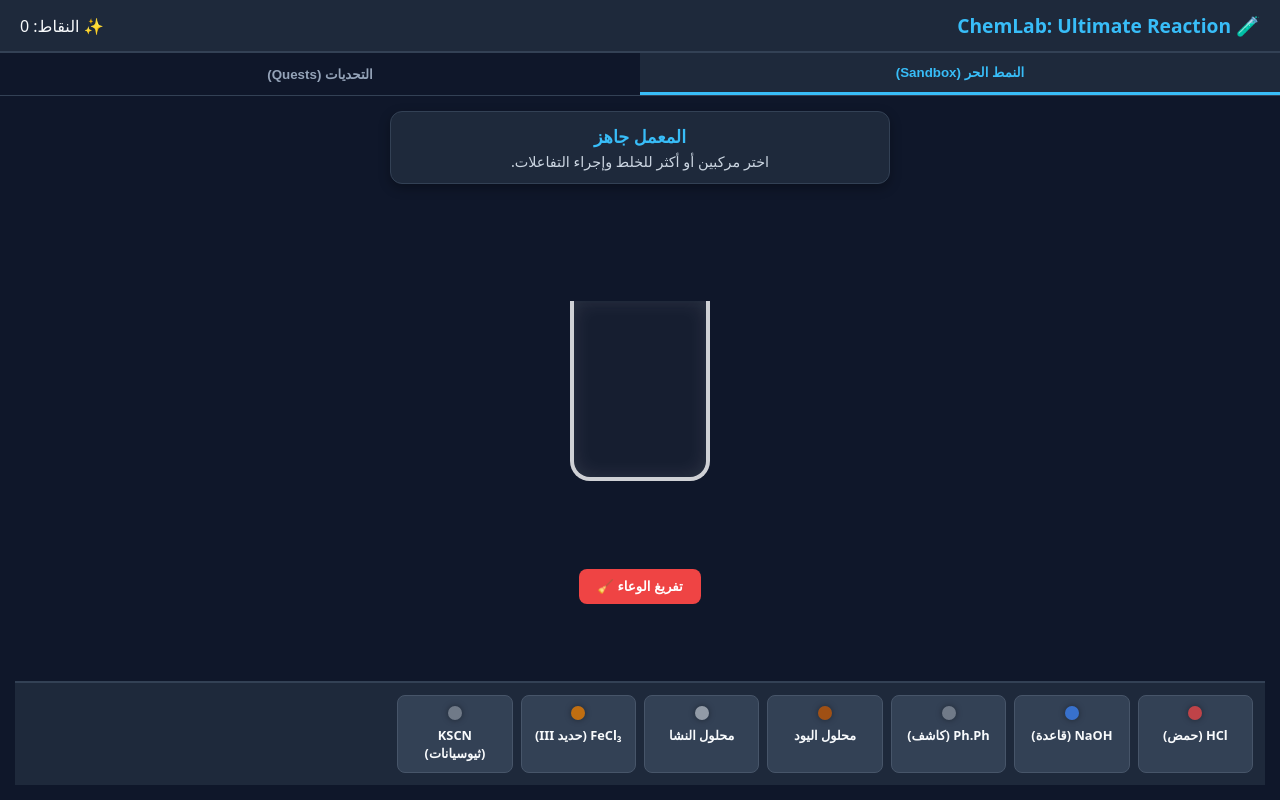
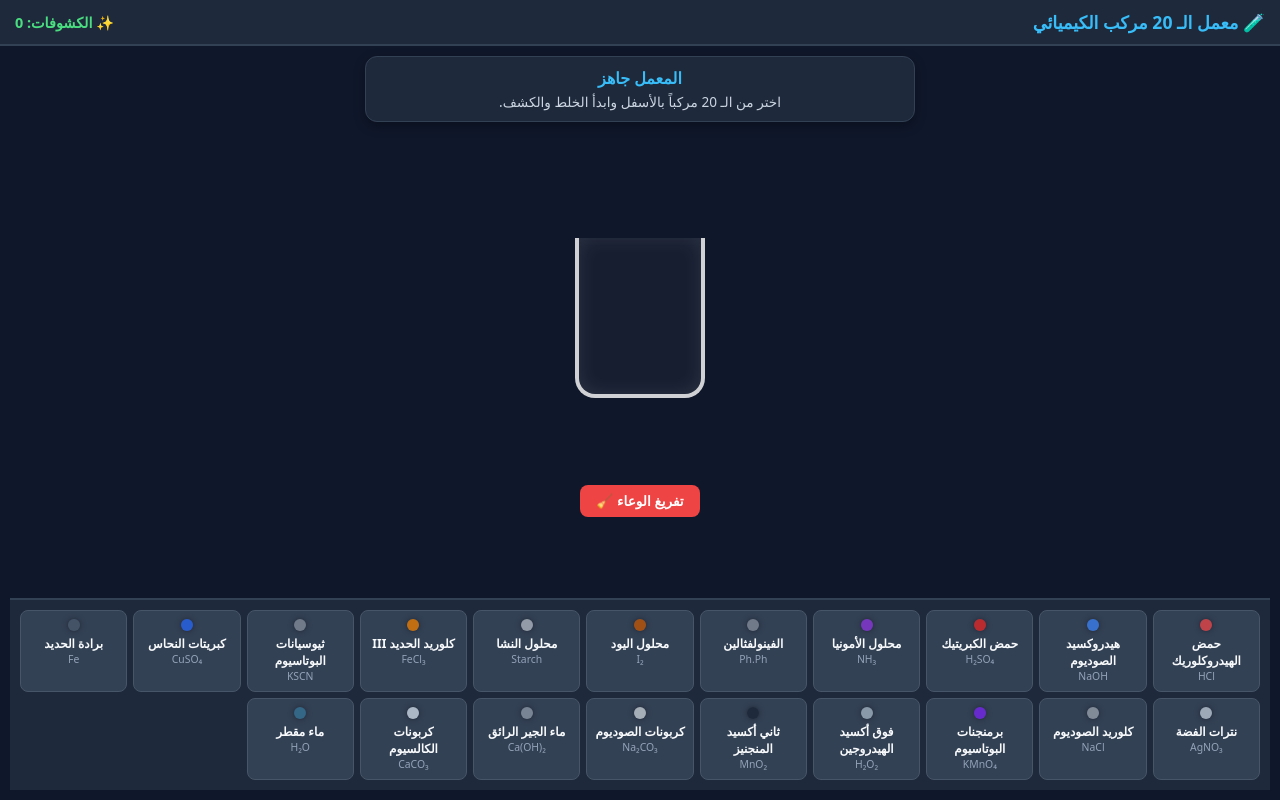
Before and after one commit to husseinraouf9-creator/index.html, a plain HTML site: page index.html in a window 1280 px wide. Drawn offline with Linux system fonts and the light colour scheme.

Commit message:
Update index.html

```diff
--- a/index.html
+++ b/index.html
@@ -3,7 +3,7 @@
 <head>
   <meta charset="UTF-8">
   <meta name="viewport" content="width=device-width, initial-scale=1.0, maximum-scale=1.0, user-scalable=no">
-  <title>ChemLab: Ultimate Reaction 🧪</title>
+  <title>ChemLab: 20 Elements Lab 🧪</title>
   <style>
     :root {
       --bg-primary: #0f172a;
@@ -16,23 +16,20 @@
     * { box-sizing: border-box; margin: 0; padding: 0; user-select: none; -webkit-tap-highlight-color: transparent; }
     body { font-family: system-ui, -apple-system, sans-serif; background: var(--bg-primary); color: var(--text-light); height: 100vh; display: flex; flex-direction: column; overflow: hidden; }
 
-    header { background: var(--bg-secondary); padding: 12px 20px; display: flex; justify-content: space-between; align-items: center; border-bottom: 2px solid var(--border-color); }
-    header h1 { font-size: 1.2rem; color: var(--accent); display: flex; align-items: center; gap: 8px; }
+    header { background: var(--bg-secondary); padding: 10px 15px; display: flex; justify-content: space-between; align-items: center; border-bottom: 2px solid var(--border-color); }
+    header h1 { font-size: 1.1rem; color: var(--accent); }
+    #scoreDisplay { font-weight: bold; font-size: 0.9rem; color: #4ade80; }
 
-    .tabs { display: flex; background: #0f172a; border-bottom: 1px solid var(--border-color); }
-    .tab-btn { flex: 1; padding: 12px; border: none; background: transparent; color: #94a3b8; font-weight: bold; cursor: pointer; transition: 0.2s; }
-    .tab-btn.active { color: var(--accent); border-bottom: 3px solid var(--accent); background: #1e293b; }
+    .main-stage { flex: 1; display: flex; flex-direction: column; align-items: center; justify-content: space-between; padding: 10px; position: relative; }
 
-    .main-stage { flex: 1; display: flex; flex-direction: column; align-items: center; justify-content: space-between; padding: 15px; position: relative; }
+    .status-panel { background: var(--bg-secondary); border: 1px solid var(--border-color); border-radius: 12px; padding: 10px 15px; width: 100%; max-width: 550px; text-align: center; box-shadow: 0 4px 12px rgba(0,0,0,0.3); }
+    .status-title { font-size: 1rem; font-weight: bold; color: var(--accent); margin-bottom: 3px; }
+    .status-desc { font-size: 0.85rem; color: #cbd5e1; }
 
-    .status-panel { background: var(--bg-secondary); border: 1px solid var(--border-color); border-radius: 12px; padding: 12px 18px; width: 100%; max-width: 500px; text-align: center; box-shadow: 0 4px 12px rgba(0,0,0,0.3); }
-    .status-title { font-size: 1.1rem; font-weight: bold; color: var(--accent); margin-bottom: 4px; }
-    .status-desc { font-size: 0.9rem; color: #cbd5e1; }
-
-    /* وعاء التفاعل المصمم بـ CSS */
-    .lab-setup { position: relative; width: 160px; height: 210px; display: flex; justify-content: center; align-items: flex-end; margin: 20px 0; }
-    .beaker { width: 140px; height: 180px; border: 4px solid rgba(255,255,255,0.8); border-top: none; border-radius: 0 0 20px 20px; position: relative; overflow: hidden; background: rgba(255,255,255,0.03); backdrop-filter: blur(4px); box-shadow: inset 0 0 20px rgba(255,255,255,0.1); }
-    .liquid { position: absolute; bottom: 0; width: 100%; height: 0%; transition: all 0.6s cubic-bezier(0.4, 0, 0.2, 1); border-radius: 0 0 16px 16px; }
+    /* وعاء التفاعل */
+    .lab-setup { position: relative; width: 150px; height: 190px; display: flex; justify-content: center; align-items: flex-end; margin: 10px 0; }
+    .beaker { width: 130px; height: 160px; border: 4px solid rgba(255,255,255,0.8); border-top: none; border-radius: 0 0 20px 20px; position: relative; overflow: hidden; background: rgba(255,255,255,0.03); backdrop-filter: blur(4px); box-shadow: inset 0 0 20px rgba(255,255,255,0.1); }
+    .liquid { position: absolute; bottom: 0; width: 100%; height: 0%; transition: all 0.5s ease-in-out; border-radius: 0 0 16px 16px; }
 
     /* تأثيرات بصرية */
     .bubble { position: absolute; background: rgba(255,255,255,0.7); border-radius: 50%; animation: rise 1.2s infinite linear; }
@@ -41,40 +38,30 @@
       100% { bottom: 100%; opacity: 0; transform: scale(1.2); }
     }
 
-    /* رف المواد الكيميائية */
-    .shelf { background: var(--bg-secondary); border-top: 2px solid var(--border-color); padding: 12px; display: grid; grid-template-columns: repeat(auto-fill, minmax(110px, 1fr)); gap: 8px; max-height: 220px; overflow-y: auto; width: 100%; }
-    .chem-card { background: #334155; border: 1px solid #475569; border-radius: 8px; padding: 10px; display: flex; flex-direction: column; align-items: center; cursor: pointer; transition: transform 0.15s; }
-    .chem-card:active { transform: scale(0.93); }
-    .dot { width: 14px; height: 14px; border-radius: 50%; margin-bottom: 6px; box-shadow: 0 0 6px rgba(0,0,0,0.4); }
-    .chem-name { font-size: 0.8rem; font-weight: 600; text-align: center; }
+    /* رف الـ 20 مادة كيميائية */
+    .shelf { background: var(--bg-secondary); border-top: 2px solid var(--border-color); padding: 10px; display: grid; grid-template-columns: repeat(auto-fill, minmax(105px, 1fr)); gap: 6px; max-height: 240px; overflow-y: auto; width: 100%; }
+    .chem-card { background: #334155; border: 1px solid #475569; border-radius: 8px; padding: 8px; display: flex; flex-direction: column; align-items: center; cursor: pointer; transition: transform 0.15s; }
+    .chem-card:active { transform: scale(0.92); }
+    .dot { width: 12px; height: 12px; border-radius: 50%; margin-bottom: 4px; box-shadow: 0 0 6px rgba(0,0,0,0.4); }
+    .chem-name { font-size: 0.75rem; font-weight: 600; text-align: center; }
+    .chem-formula { font-size: 0.65rem; color: #94a3b8; }
 
-    .controls { display: flex; gap: 10px; margin-bottom: 10px; }
-    .btn { padding: 10px 18px; border: none; border-radius: 8px; font-weight: bold; cursor: pointer; transition: 0.2s; }
+    .controls { display: flex; gap: 10px; margin-bottom: 5px; }
+    .btn { padding: 8px 16px; border: none; border-radius: 8px; font-weight: bold; cursor: pointer; font-size: 0.85rem; }
     .btn-danger { background: #ef4444; color: white; }
-    .btn-action { background: #10b981; color: white; }
-
-    /* نمط التحديات */
-    .quest-card { background: var(--bg-secondary); border: 1px solid var(--border-color); border-radius: 10px; padding: 15px; margin-bottom: 10px; width: 100%; max-width: 500px; }
-    .quest-title { font-weight: bold; color: var(--accent); margin-bottom: 5px; }
-    .quest-desc { font-size: 0.88rem; color: #cbd5e1; }
   </style>
 </head>
 <body>
 
   <header>
-    <h1>🧪 ChemLab: Ultimate Reaction</h1>
-    <div id="scoreDisplay">✨ النقاط: 0</div>
+    <h1>🧪 معمل الـ 20 مركب الكيميائي</h1>
+    <div id="scoreDisplay">✨ الكشوفات: 0</div>
   </header>
-
-  <div class="tabs">
-    <button class="tab-btn active" onclick="switchMode('sandbox')">النمط الحر (Sandbox)</button>
-    <button class="tab-btn" onclick="switchMode('quests')">التحديات (Quests)</button>
-  </div>
 
   <div class="main-stage">
     <div class="status-panel">
       <div class="status-title" id="statusTitle">المعمل جاهز</div>
-      <div class="status-desc" id="statusDesc">اختر مركبين أو أكثر للخلط وإجراء التفاعلات.</div>
+      <div class="status-desc" id="statusDesc">اختر من الـ 20 مركباً بالأسفل وابدأ الخلط والكشف.</div>
     </div>
 
     <div class="lab-setup">
@@ -91,25 +78,47 @@
   </div>
 
   <script>
+    // قائمة الـ 20 مركباً كيميائياً
     const chemicals = {
-      hcl: { name: "HCl (حمض)", color: "rgba(239, 68, 68, 0.75)" },
-      naoh: { name: "NaOH (قاعدة)", color: "rgba(59, 130, 246, 0.75)" },
-      phph: { name: "Ph.Ph (كاشف)", color: "rgba(255, 255, 255, 0.3)" },
-      iodine: { name: "محلول اليود", color: "rgba(180, 83, 9, 0.85)" },
-      starch: { name: "محلول النشا", color: "rgba(241, 245, 249, 0.5)" },
-      feci3: { name: "FeCl₃ (حديد III)", color: "rgba(217, 119, 6, 0.85)" },
-      kscn: { name: "KSCN (ثيوسيانات)", color: "rgba(255, 255, 255, 0.3)" }
+      hcl: { name: "حمض الهيدروكلوريك", formula: "HCl", color: "rgba(239, 68, 68, 0.75)" },
+      naoh: { name: "هيدروكسيد الصوديوم", formula: "NaOH", color: "rgba(59, 130, 246, 0.75)" },
+      h2so4: { name: "حمض الكبريتيك", formula: "H₂SO₄", color: "rgba(220, 38, 38, 0.8)" },
+      nh3: { name: "محلول الأمونيا", formula: "NH₃", color: "rgba(147, 51, 234, 0.7)" },
+      phph: { name: "الفينولفثالين", formula: "Ph.Ph", color: "rgba(255, 255, 255, 0.3)" },
+      iodine: { name: "محلول اليود", formula: "I₂", color: "rgba(180, 83, 9, 0.85)" },
+      starch: { name: "محلول النشا", formula: "Starch", color: "rgba(241, 245, 249, 0.5)" },
+      feci3: { name: "كلوريد الحديد III", formula: "FeCl₃", color: "rgba(217, 119, 6, 0.85)" },
+      kscn: { name: "ثيوسيانات البوتاسيوم", formula: "KSCN", color: "rgba(255, 255, 255, 0.3)" },
+      cuso4: { name: "كبريتات النحاس", formula: "CuSO₄", color: "rgba(37, 99, 235, 0.8)" },
+      fe: { name: "برادة الحديد", formula: "Fe", color: "rgba(71, 85, 105, 0.9)" },
+      agno3: { name: "نترات الفضة", formula: "AgNO₃", color: "rgba(203, 213, 225, 0.7)" },
+      nacl: { name: "كلوريد الصوديوم", formula: "NaCl", color: "rgba(248, 250, 252, 0.4)" },
+      kmno4: { name: "برمنجنات البوتاسيوم", formula: "KMnO₄", color: "rgba(109, 40, 217, 0.9)" },
+      h2o2: { name: "فوق أكسيد الهيدروجين", formula: "H₂O₂", color: "rgba(224, 242, 254, 0.5)" },
+      mno2: { name: "ثاني أكسيد المنجنيز", formula: "MnO₂", color: "rgba(30, 41, 59, 0.95)" },
+      na2co3: { name: "كربونات الصوديوم", formula: "Na₂CO₃", color: "rgba(241, 245, 249, 0.6)" },
+      limewater: { name: "ماء الجير الرائق", formula: "Ca(OH)₂", color: "rgba(226, 232, 240, 0.4)" },
+      caco3: { name: "كربونات الكالسيوم", formula: "CaCO₃", color: "rgba(203, 213, 225, 0.8)" },
+      h2o: { name: "ماء مقطر", formula: "H₂O", color: "rgba(56, 189, 248, 0.3)" }
     };
 
+    // مصفوفة التفاعلات الكيميائية
     const reactions = [
-      { reactants: ["hcl", "naoh"], color: "rgba(16, 185, 129, 0.7)", title: "تفاعل تعادل", desc: "حمض + قاعدة ➔ ملح وماء (NaCl + H₂O).", bubbles: true },
-      { reactants: ["naoh", "phph"], color: "rgba(236, 72, 153, 0.85)", title: "وسط قلوي", desc: "تغير لون الفينولفثالين إلى الوردي الأرجواني.", bubbles: false },
-      { reactants: ["iodine", "starch"], color: "rgba(30, 27, 75, 0.95)", title: "كشف النشا", desc: "تفاعل اليود مع النشا وأعطى لوناً أزرق داكناً.", bubbles: false },
-      { reactants: ["feci3", "kscn"], color: "rgba(153, 27, 27, 0.95)", title: "كشف الحديد III", desc: "تكون لون أحمر دموي (ثيوسيانات الحديد III).", bubbles: false }
+      { reactants: ["hcl", "naoh"], color: "rgba(16, 185, 129, 0.7)", title: "تفاعل تعادل", desc: "HCl + NaOH ➔ NaCl + H₂O (نتج ملح وماء).", bubbles: true },
+      { reactants: ["naoh", "phph"], color: "rgba(236, 72, 153, 0.85)", title: "كشف القاعدة", desc: "تغير كاشف الفينولفثالين للون الوردي في الوسط القلوي.", bubbles: false },
+      { reactants: ["iodine", "starch"], color: "rgba(30, 27, 75, 0.95)", title: "كشف النشا", desc: "تفاعل اليود مع النشا وأعطى لوناً أزرق داكناً حبرياً.", bubbles: false },
+      { reactants: ["feci3", "kscn"], color: "rgba(153, 27, 27, 0.95)", title: "كشف أكسيد الحديد III", desc: "تكون لون أحمر دموي (ثيوسيانات الحديد III).", bubbles: false },
+      { reactants: ["cuso4", "fe"], color: "rgba(180, 83, 9, 0.9)", title: "إحلال بسيط", desc: "ترسب النحاس الأحمر وتكونت كبريتات الحديد.", bubbles: true },
+      { reactants: ["agno3", "nacl"], color: "rgba(248, 250, 252, 0.95)", title: "تفاعل ترسيب", desc: "تكون راسب أبيض من كلوريد الفضة (AgCl).", bubbles: false },
+      { reactants: ["h2o2", "mno2"], color: "rgba(56, 189, 248, 0.6)", title: "تفكك وحفز", desc: "تفكك فوق أكسيد الهيدروجين وتصاعد غاز الأكسجين O₂ بكثافة.", bubbles: true },
+      { reactants: ["hcl", "na2co3"], color: "rgba(148, 163, 184, 0.7)", title: "فوران حمضي", desc: "تصاعد غاز ثاني أكسيد الكربون CO₂ بغزارة.", bubbles: true },
+      { reactants: ["hcl", "caco3"], color: "rgba(203, 213, 225, 0.7)", title: "إذابة الصخور الجيرية", desc: "ذوبان كربونات الكالسيوم وتصاعد غاز CO₂.", bubbles: true },
+      { reactants: ["kmno4", "h2o2"], color: "rgba(244, 114, 182, 0.5)", title: "أكسدة واختزال", desc: "زوال لون البرمنجنات البنفسجي وتصاعد غاز الأكسجين.", bubbles: true }
     ];
 
     let currentMix = [];
-    let score = 0;
+    let discoveredCount = 0;
+    let discoveredReactions = new Set();
 
     function renderShelf() {
       const shelf = document.getElementById('shelf');
@@ -119,7 +128,11 @@
         const card = document.createElement('div');
         card.className = 'chem-card';
         card.onclick = () => addChemical(key);
-        card.innerHTML = `<div class="dot" style="background:${item.color}"></div><div class="chem-name">${item.name}</div>`;
+        card.innerHTML = `
+          <div class="dot" style="background:${item.color}"></div>
+          <div class="chem-name">${item.name}</div>
+          <div class="chem-formula">${item.formula}</div>
+        `;
         shelf.appendChild(card);
       }
     }
@@ -129,11 +142,11 @@
       currentMix.push(key);
 
       const liquid = document.getElementById('liquid');
-      liquid.style.height = Math.min(currentMix.length * 30, 85) + '%';
+      liquid.style.height = Math.min(currentMix.length * 25, 85) + '%';
 
       if (currentMix.length === 1) {
         liquid.style.background = chemicals[key].color;
-        updateStatus(`تم أضافة ${chemicals[key].name}`, "أضف كاشفاً أو مادة أخرى للخلط.");
+        updateStatus(`إضافة: ${chemicals[key].name}`, "أضف مادة أخرى للكشف عن التفاعل.");
       } else {
         checkReaction();
       }
@@ -147,17 +160,21 @@
         liquid.style.background = match.color;
         updateStatus(`✨ ${match.title}`, match.desc);
         if (match.bubbles) createBubbles();
-        score += 10;
-        document.getElementById('scoreDisplay').innerText = `✨ النقاط: ${score}`;
+
+        if (!discoveredReactions.has(match.title)) {
+          discoveredReactions.add(match.title);
+          discoveredCount++;
+          document.getElementById('scoreDisplay').innerText = `✨ الكشوفات: ${discoveredCount}`;
+        }
       } else {
         liquid.style.background = "rgba(100, 116, 139, 0.7)";
-        updateStatus("مزيج عادي", "لم يحدث تفاعل كيميائي خاص.");
+        updateStatus("مزيج عادي", "لم يلاحظ تفاعل خاص بين هذه المواد.");
       }
     }
 
     function createBubbles() {
       const beaker = document.querySelector('.beaker');
-      for (let i = 0; i < 10; i++) {
+      for (let i = 0; i < 12; i++) {
         setTimeout(() => {
           const b = document.createElement('div');
           b.className = 'bubble';
@@ -165,7 +182,7 @@
           b.style.left = Math.random() * 80 + 10 + '%';
           beaker.appendChild(b);
           setTimeout(() => b.remove(), 1200);
-        }, i * 100);
+        }, i * 80);
       }
     }
 
@@ -178,7 +195,7 @@
       currentMix = [];
       const liquid = document.getElementById('liquid');
       liquid.style.height = '0%';
-      updateStatus("المعمل جاهز", "اختر مركبين أو أكثر للخلط وإجراء التفاعلات.");
+      updateStatus("المعمل جاهز", "اختر من الـ 20 مركباً بالأسفل وابدأ الخلط والكشف.");
     }
 
     renderShelf();
```
